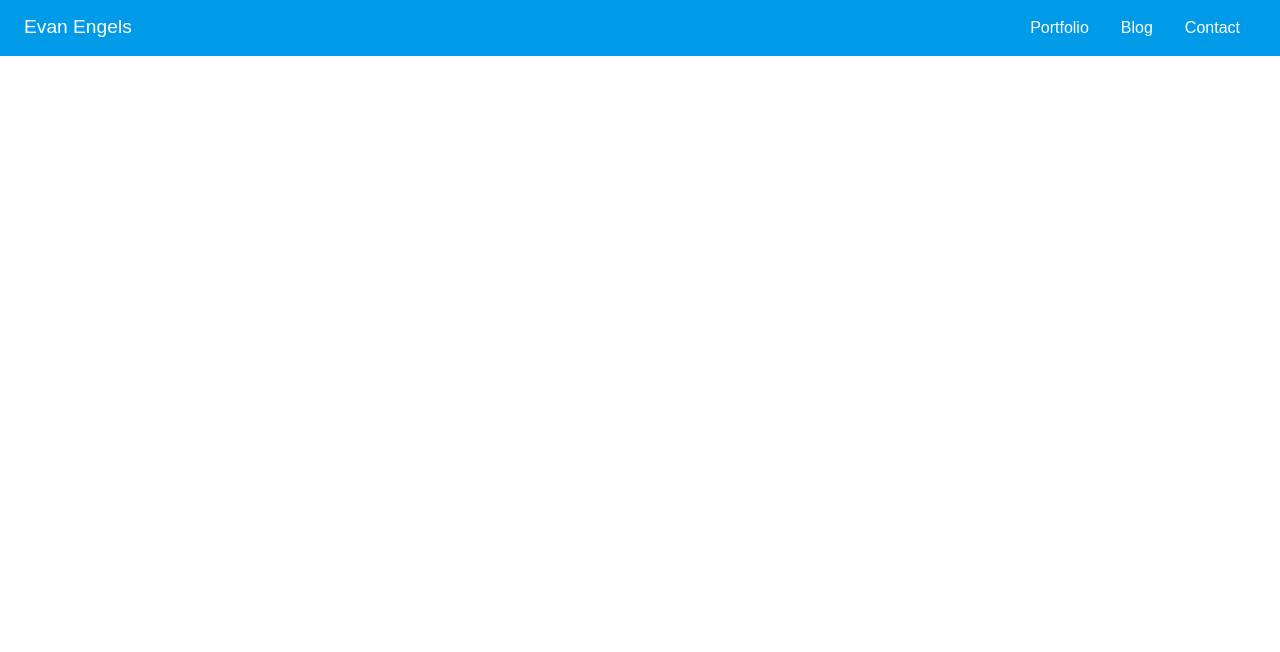
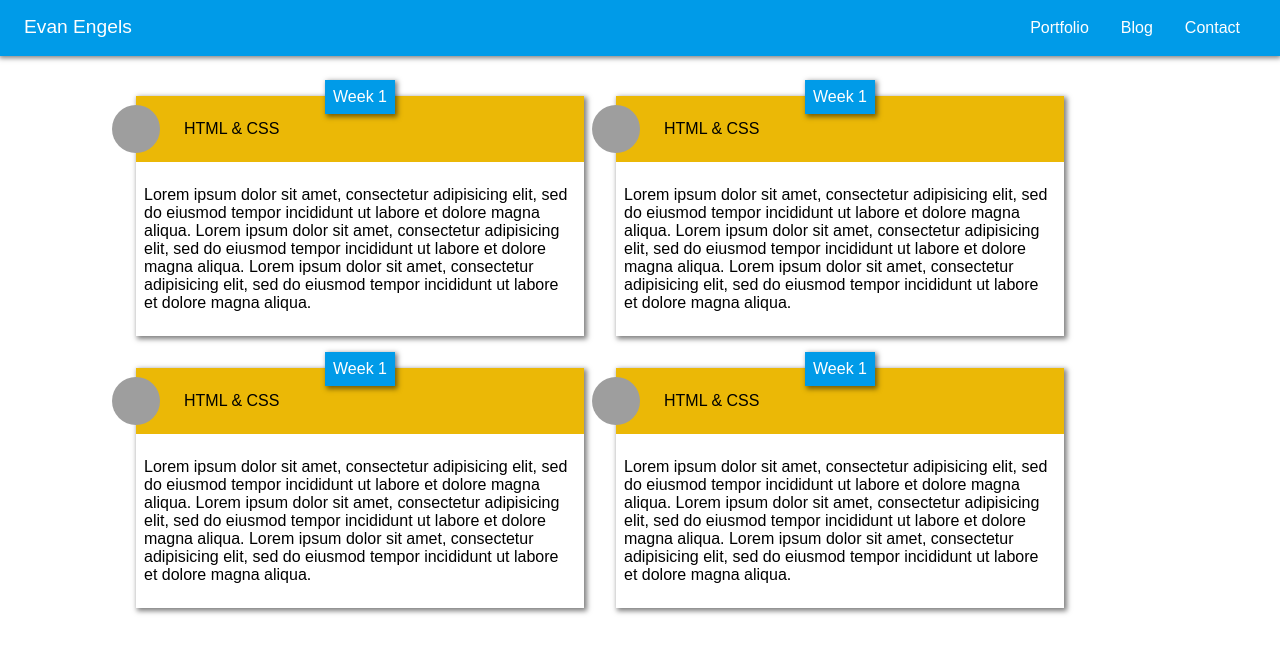
Before and after one commit to ecengels88/05-grid-and-position, a plain HTML site: page index.html in a window 1280 px wide. Drawn offline with Linux system fonts and the light colour scheme; grey boxes are pictures that could not be loaded.

Commit message:
Styled everything. Like a boss

```diff
--- a/index.html
+++ b/index.html
@@ -1,11 +1,13 @@
 <!DOCTYPE html>
 <html>
+
 <head>
   <meta charset="utf-8">
   <title>Grid and position</title>
 
   <link rel="stylesheet" href="./styles/style.css">
 </head>
+
 <body>
   <header class="nav">
     <div class="nav__left">
@@ -19,5 +21,61 @@
       </ul>
     </div>
   </header>
+
+  <main class="section">
+    <div class="wrapper">
+      <div class="grid">
+        <div class="grid__item">
+          <div class="card">
+            <div class="card-header">
+              <p class="card-header__tag">Week 1</p>
+              <img src="http://www.placecage.com/140/100" alt="" class="card-header__pic">
+              <p class="card-header__title">HTML &amp; CSS</p>
+            </div>
+            <div class="card-body">
+              <p class="card-body__content">Lorem ipsum dolor sit amet, consectetur adipisicing elit, sed do eiusmod tempor incididunt ut labore et dolore magna aliqua. Lorem ipsum dolor sit amet, consectetur adipisicing elit, sed do eiusmod tempor incididunt ut labore et dolore magna aliqua. Lorem ipsum dolor sit amet, consectetur adipisicing elit, sed do eiusmod tempor incididunt ut labore et dolore magna aliqua.</p>
+            </div>
+          </div>
+        </div>
+        <div class="grid__item">
+          <div class="card">
+            <div class="card-header">
+              <p class="card-header__tag">Week 1</p>
+              <img src="http://www.placecage.com/140/100" alt="" class="card-header__pic">
+              <p class="card-header__title">HTML &amp; CSS</p>
+            </div>
+            <div class="card-body">
+              <p class="card-body__content">Lorem ipsum dolor sit amet, consectetur adipisicing elit, sed do eiusmod tempor incididunt ut labore et dolore magna aliqua. Lorem ipsum dolor sit amet, consectetur adipisicing elit, sed do eiusmod tempor incididunt ut labore et dolore magna aliqua. Lorem ipsum dolor sit amet, consectetur adipisicing elit, sed do eiusmod tempor incididunt ut labore et dolore magna aliqua.</p>
+            </div>
+          </div>
+        </div>
+        <div class="grid__item">
+          <div class="card">
+            <div class="card-header">
+              <p class="card-header__tag">Week 1</p>
+              <img src="http://www.placecage.com/140/100" alt="" class="card-header__pic">
+              <p class="card-header__title">HTML &amp; CSS</p>
+            </div>
+            <div class="card-body">
+              <p class="card-body__content">Lorem ipsum dolor sit amet, consectetur adipisicing elit, sed do eiusmod tempor incididunt ut labore et dolore magna aliqua. Lorem ipsum dolor sit amet, consectetur adipisicing elit, sed do eiusmod tempor incididunt ut labore et dolore magna aliqua. Lorem ipsum dolor sit amet, consectetur adipisicing elit, sed do eiusmod tempor incididunt ut labore et dolore magna aliqua.</p>
+            </div>
+          </div>
+        </div>
+        <div class="grid__item">
+          <div class="card">
+            <div class="card-header">
+              <p class="card-header__tag">Week 1</p>
+              <img src="http://www.placecage.com/140/100" alt="" class="card-header__pic">
+              <p class="card-header__title">HTML &amp; CSS</p>
+            </div>
+            <div class="card-body">
+              <p class="card-body__content">Lorem ipsum dolor sit amet, consectetur adipisicing elit, sed do eiusmod tempor incididunt ut labore et dolore magna aliqua. Lorem ipsum dolor sit amet, consectetur adipisicing elit, sed do eiusmod tempor incididunt ut labore et dolore magna aliqua. Lorem ipsum dolor sit amet, consectetur adipisicing elit, sed do eiusmod tempor incididunt ut labore et dolore magna aliqua.</p>
+            </div>
+          </div>
+        </div>
+      </div>
+    </div>
+  </main>
 </body>
+
 </html>
--- a/styles/style.css
+++ b/styles/style.css
@@ -21,26 +21,89 @@ ul {
   overflow: auto;
   background: #009be8;
   color: #fefefe;
+  box-shadow: 0 1px 5px 1px rgba(0, 0, 0, .5);
 }
 
 .nav__left {
-  float:left;
+  float: left;
 }
 
 .nav__text {
   font-size: 1.2rem;
-font-weight: 400;;
+  font-weight: 400;
+  ;
 }
 
 .nav__right {
-float:right;
+  float: right;
 }
 
-.nav-list{
-overflow: auto;
+.nav-list {
+  overflow: auto;
 }
 
 .nav-list__item {
-  float:left;
+  float: left;
   margin: 0 1rem;
 }
+
+.section {
+  padding: 1.5rem;
+}
+
+.wrapper {
+  max-width: 65rem;
+  margin: 0 auto;
+}
+
+.grid {
+  display: flex;
+  flex-wrap: wrap;
+}
+
+.grid__item {
+  max-width: 28rem;
+  margin: 1rem;
+  flex-basis: calc(100%/2 - 2rem);
+  flex-grow: 1;
+  box-shadow: 2px 2px 5px 1px rgba(0, 0, 0, .5);
+}
+
+.card {
+  min-width: 14rem;
+}
+
+.card-header {
+  background: #ebb806;
+  padding: .5rem 3rem;
+  position: relative;
+}
+
+.card-header__tag {
+  background: #009be8;
+  padding: .5rem;
+  color: #fefefe;
+  box-shadow: 2px 2px 5px 1px rgba(0, 0, 0, .5);
+  position: absolute;
+  margin: 0;
+  top: -1rem;
+  left: 50%;
+  transform: translateX(-50%);
+}
+
+.card-header__pic {
+  width: 3rem;
+  height: 3rem;
+  object-fit: cover;
+  object-position: right;
+  border-radius: 50%;
+  position: absolute;
+  margin: 0;
+  top: 50%;
+  left: -1.5rem;
+  transform: translateY(-50%);
+}
+
+.card-body__content {
+  padding: .5rem;
+}
```
Also changed, not shown: images/cagepic.png (added). Lines whose indentation alone changed are shown as unchanged.
